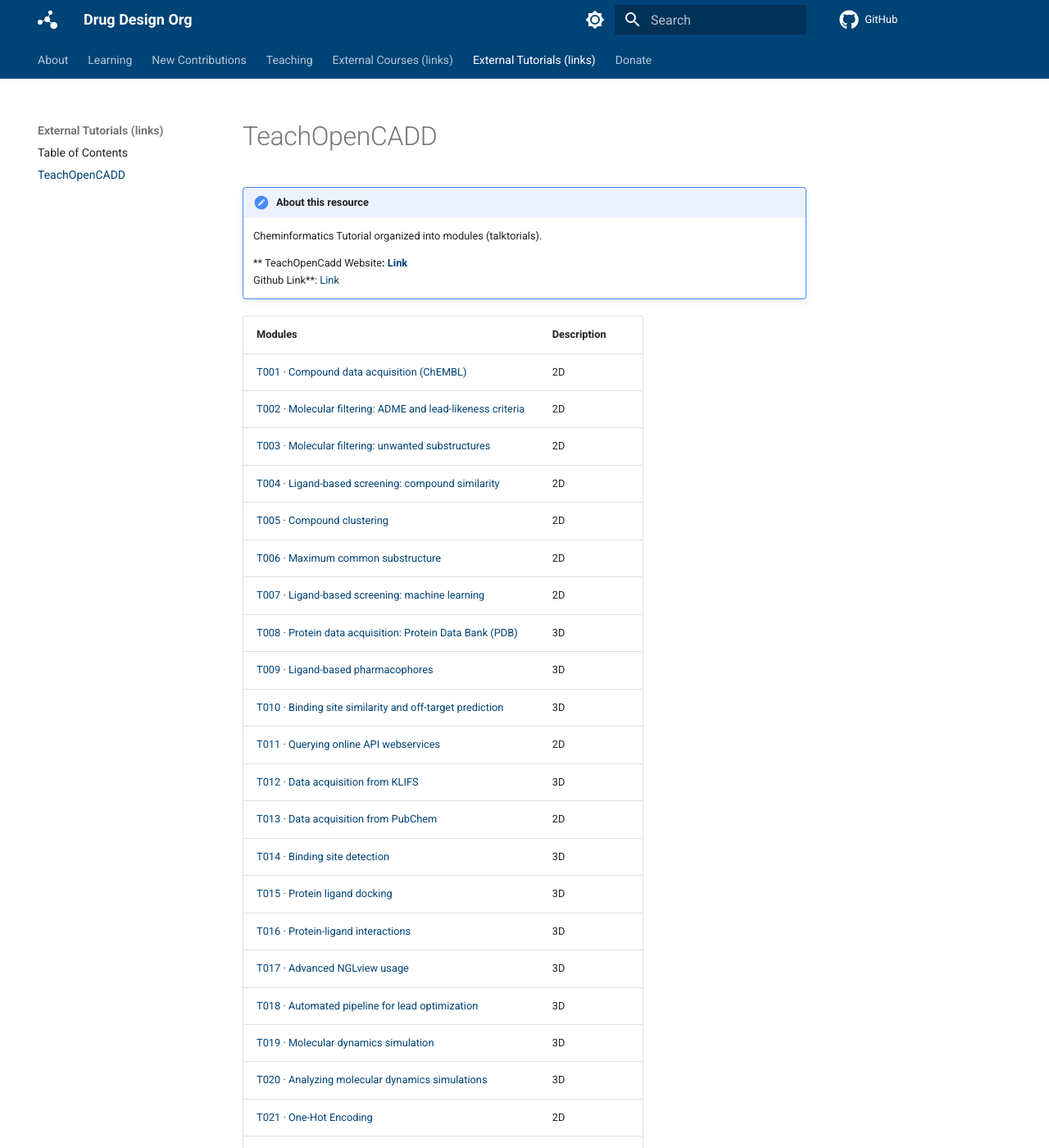
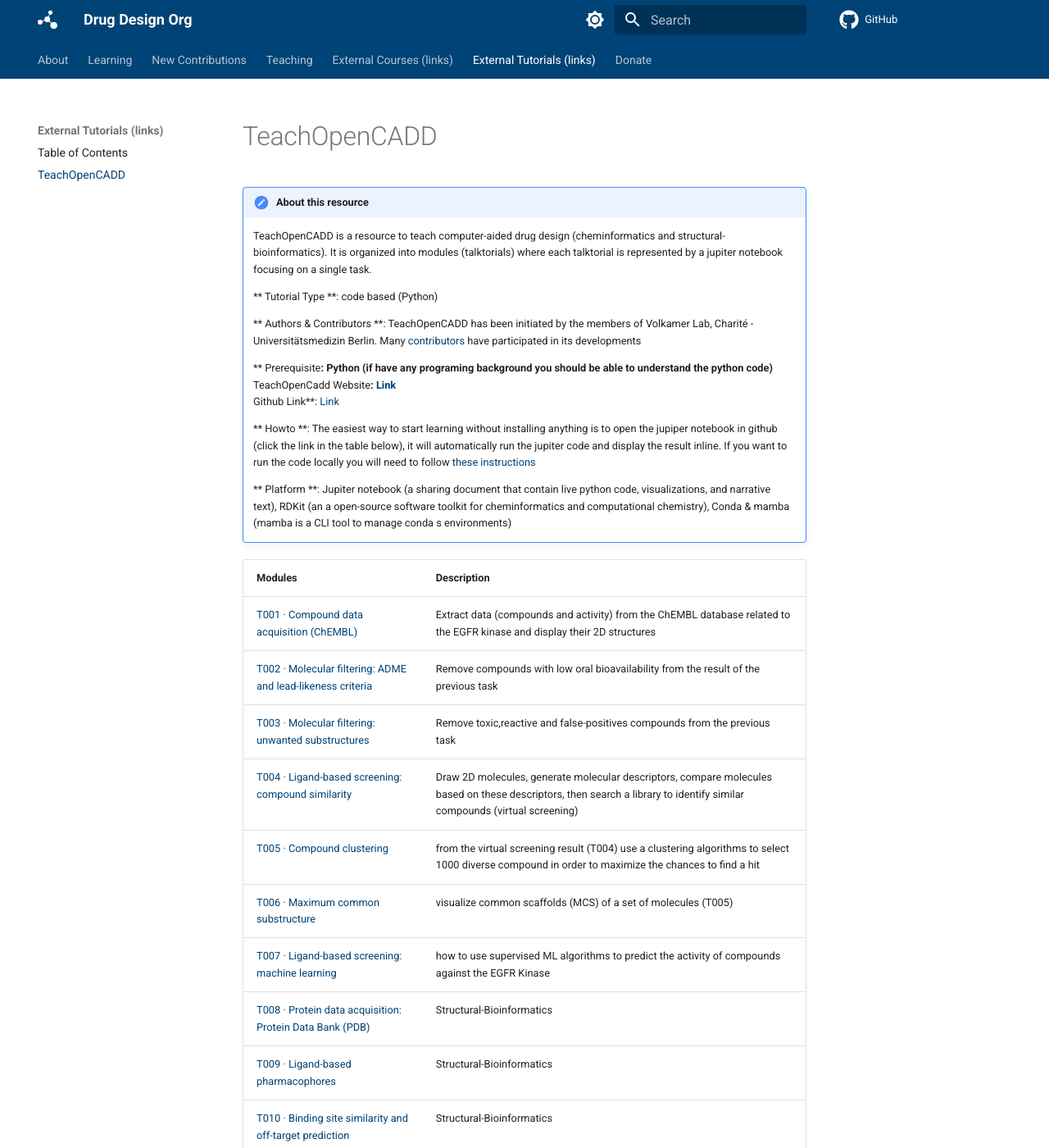
Before and after one commit to drug-design/course, an MkDocs documentation site: the page built from docs/tutorials/teachopencadd.md, in a window 1280 px wide and 1400 px high. Shown: the whole window at 82% size. Built offline with MkDocs 1.6.1 and Material for MkDocs 9.7.7, drawn with Linux system fonts in a browser that asks for light colours; comment, search, counter and statistics services are not loaded; some of the changed text lies outside the part shown.

Commit message:
update the teach open cadd tutorial

```diff
--- a/docs/tutorials/teachopencadd.md
+++ b/docs/tutorials/teachopencadd.md
@@ -2,36 +2,48 @@
 
 !!! Author "About this resource"
 
-    Cheminformatics Tutorial organized into modules (talktorials).
+    TeachOpenCADD is a resource to teach computer-aided drug design (cheminformatics and structural-bioinformatics). It is organized into modules (talktorials) where each talktorial is represented by
+    a jupiter notebook focusing on a single task.
 
+    ** Tutorial Type **: code based (Python)
+
+    ** Authors & Contributors **: TeachOpenCADD has been initiated by the members of Volkamer Lab, Charité - Universitätsmedizin Berlin. Many [contributors](https://github.com/volkamerlab/teachopencadd/graphs/contributors) have  participated in its developments
+
+    ** Prerequisite**: Python (if have any programing background you should be able to understand the python code)
     ** TeachOpenCadd Website**: [Link](https://projects.volkamerlab.org/teachopencadd/external_tutorials_collections.html){target=_blank}
     ** Github Link**: [Link](https://github.com/volkamerlab/teachopencadd){target=_blank}
+
+    ** Howto **: The easiest way to start learning without installing anything is to open the jupiper notebook in github (click the link in the table below), it will automatically run the jupiter code and display the result inline.
+    If you want to run the code locally you will need to follow [these instructions](https://projects.volkamerlab.org/teachopencadd/installing.html#){target=_blank}
+
+    ** Platform **: Jupiter notebook (a sharing document that contain live python code, visualizations, and narrative text), RDKit (an a open-source software toolkit for cheminformatics and computational chemistry), Conda & mamba (mamba is a CLI tool to manage conda s environments)
+
 
 
 | Modules       |  Description                                       |
 | ---------------------------- | ----------------------------------- |
-|  [T001 · Compound data acquisition (ChEMBL)](https://github.com/volkamerlab/teachopencadd/blob/master/teachopencadd/talktorials/T001_query_chembl/talktorial.ipynb){target=_blank} |  2D                               |
-|  [T002 · Molecular filtering: ADME and lead-likeness criteria](https://github.com/volkamerlab/teachopencadd/blob/master/teachopencadd/talktorials/T002_compound_adme/talktorial.ipynb){target=_blank}| 2D |
-|  [T003 · Molecular filtering: unwanted substructures](https://github.com/volkamerlab/teachopencadd/blob/master/teachopencadd/talktorials/T003_compound_unwanted_substructures/talktorial.ipynb){target=_blank}| 2D |
-|  [T004 · Ligand-based screening: compound similarity](https://github.com/volkamerlab/teachopencadd/blob/master/teachopencadd/talktorials/T004_compound_similarity/talktorial.ipynb){target=_blank}| 2D |
-|  [T005 · Compound clustering](https://github.com/volkamerlab/teachopencadd/blob/master/teachopencadd/talktorials/T005_compound_clustering/talktorial.ipynb){target=_blank}| 2D |
-|  [T006 · Maximum common substructure](https://github.com/volkamerlab/teachopencadd/blob/master/teachopencadd/talktorials/T006_compound_maximum_common_substructures/talktorial.ipynb){target=_blank}| 2D |
-|  [T007 · Ligand-based screening: machine learning](https://github.com/volkamerlab/teachopencadd/tree/master/teachopencadd/talktorials/T007_compound_activity_machine_learning){target=_blank}| 2D |
-|  [T008 · Protein data acquisition: Protein Data Bank (PDB)](https://github.com/volkamerlab/teachopencadd/blob/master/teachopencadd/talktorials/T008_query_pdb/talktorial.ipynb){target=_blank}| 3D |
-|  [T009 · Ligand-based pharmacophores](https://github.com/volkamerlab/teachopencadd/blob/master/teachopencadd/talktorials/T009_compound_ensemble_pharmacophores/talktorial.ipynb){target=_blank}| 3D |
-|  [T010 · Binding site similarity and off-target prediction](https://github.com/volkamerlab/teachopencadd/blob/master/teachopencadd/talktorials/T010_binding_site_comparison/talktorial.ipynb){target=_blank}| 3D |
-|  [T011 · Querying online API webservices](https://github.com/volkamerlab/teachopencadd/blob/master/teachopencadd/talktorials/T011_query_online_api_webservices/talktorial.ipynb){target=_blank}| 2D |
-|  [T012 · Data acquisition from KLIFS](https://github.com/volkamerlab/teachopencadd/blob/master/teachopencadd/talktorials/T012_query_klifs/talktorial.ipynb){target=_blank}| 3D |
-|  [T013 · Data acquisition from PubChem](https://github.com/volkamerlab/teachopencadd/blob/master/teachopencadd/talktorials/T013_query_pubchem/talktorial.ipynb){target=_blank}| 2D |
-|  [T014 · Binding site detection](https://github.com/volkamerlab/teachopencadd/tree/master/teachopencadd/talktorials/T014_binding_site_detection){target=_blank}| 3D |
-|  [T015 · Protein ligand docking](https://github.com/volkamerlab/teachopencadd/blob/master/teachopencadd/talktorials/T015_protein_ligand_docking/talktorial.ipynb){target=_blank}| 3D |
-|  [T016 · Protein-ligand interactions](https://github.com/volkamerlab/teachopencadd/blob/master/teachopencadd/talktorials/T016_protein_ligand_interactions/talktorial.ipynb){target=_blank}| 3D |
-|  [T017 · Advanced NGLview usage](https://github.com/volkamerlab/teachopencadd/blob/master/teachopencadd/talktorials/T017_advanced_nglview_usage/talktorial.ipynb){target=_blank}| 3D |
-|  [T018 · Automated pipeline for lead optimization](https://github.com/volkamerlab/teachopencadd/blob/master/teachopencadd/talktorials/T018_automated_cadd_pipeline/talktorial.ipynb){target=_blank}| 3D |
-|  [T019 · Molecular dynamics simulation](https://github.com/volkamerlab/teachopencadd/blob/master/teachopencadd/talktorials/T019_md_simulation/talktorial.ipynb){target=_blank}| 3D |
-|  [T020 · Analyzing molecular dynamics simulations](https://github.com/volkamerlab/teachopencadd/blob/master/teachopencadd/talktorials/T020_md_analysis/talktorial.ipynb){target=_blank}| 3D |
-|  [T021 · One-Hot Encoding](https://github.com/volkamerlab/teachopencadd/blob/master/teachopencadd/talktorials/T021_one_hot_encoding/talktorial.ipynb){target=_blank}| 2D |
-|  [T022 · Ligand-based screening: neural networks](https://github.com/volkamerlab/teachopencadd/blob/master/teachopencadd/talktorials/T022_ligand_based_screening_neural_network/talktorial.ipynb){target=_blank}| 2D |
+|  [T001 · Compound data acquisition (ChEMBL)](https://github.com/volkamerlab/teachopencadd/blob/master/teachopencadd/talktorials/T001_query_chembl/talktorial.ipynb){target=_blank} | Extract data (compounds and activity) from the ChEMBL database related to the EGFR kinase and display their 2D structures  |
+|  [T002 · Molecular filtering: ADME and lead-likeness criteria](https://github.com/volkamerlab/teachopencadd/blob/master/teachopencadd/talktorials/T002_compound_adme/talktorial.ipynb){target=_blank}| Remove compounds with low oral bioavailability from the result of the previous task |
+|  [T003 · Molecular filtering: unwanted substructures](https://github.com/volkamerlab/teachopencadd/blob/master/teachopencadd/talktorials/T003_compound_unwanted_substructures/talktorial.ipynb){target=_blank}| Remove toxic,reactive and false-positives compounds from the previous task |
+|  [T004 · Ligand-based screening: compound similarity](https://github.com/volkamerlab/teachopencadd/blob/master/teachopencadd/talktorials/T004_compound_similarity/talktorial.ipynb){target=_blank}| Draw 2D molecules, generate molecular descriptors, compare molecules based on these descriptors, then search a library to identify similar compounds (virtual screening) |
+|  [T005 · Compound clustering](https://github.com/volkamerlab/teachopencadd/blob/master/teachopencadd/talktorials/T005_compound_clustering/talktorial.ipynb){target=_blank}| from the virtual screening result (T004) use a clustering algorithms to select 1000 diverse compound in order to maximize the chances to find a hit   |
+|  [T006 · Maximum common substructure](https://github.com/volkamerlab/teachopencadd/blob/master/teachopencadd/talktorials/T006_compound_maximum_common_substructures/talktorial.ipynb){target=_blank}| visualize common scaffolds (MCS) of a set of molecules (T005) |
+|  [T007 · Ligand-based screening: machine learning](https://github.com/volkamerlab/teachopencadd/blob/master/teachopencadd/talktorials/T007_compound_activity_machine_learning/talktorial.ipynb){target=_blank}| how to use supervised ML algorithms to predict the activity of compounds against the EGFR Kinase |
+|  [T008 · Protein data acquisition: Protein Data Bank (PDB)](https://github.com/volkamerlab/teachopencadd/blob/master/teachopencadd/talktorials/T008_query_pdb/talktorial.ipynb){target=_blank}| Structural-Bioinformatics |
+|  [T009 · Ligand-based pharmacophores](https://github.com/volkamerlab/teachopencadd/blob/master/teachopencadd/talktorials/T009_compound_ensemble_pharmacophores/talktorial.ipynb){target=_blank}| Structural-Bioinformatics |
+|  [T010 · Binding site similarity and off-target prediction](https://github.com/volkamerlab/teachopencadd/blob/master/teachopencadd/talktorials/T010_binding_site_comparison/talktorial.ipynb){target=_blank}| Structural-Bioinformatics |
+|  [T011 · Querying online API webservices](https://github.com/volkamerlab/teachopencadd/blob/master/teachopencadd/talktorials/T011_query_online_api_webservices/talktorial.ipynb){target=_blank}| Cheminformatics |
+|  [T012 · Data acquisition from KLIFS](https://github.com/volkamerlab/teachopencadd/blob/master/teachopencadd/talktorials/T012_query_klifs/talktorial.ipynb){target=_blank}| Structural-Bioinformatics |
+|  [T013 · Data acquisition from PubChem](https://github.com/volkamerlab/teachopencadd/blob/master/teachopencadd/talktorials/T013_query_pubchem/talktorial.ipynb){target=_blank}| Cheminformatics |
+|  [T014 · Binding site detection](https://github.com/volkamerlab/teachopencadd/tree/master/teachopencadd/talktorials/T014_binding_site_detection){target=_blank}| Structural-Bioinformatics |
+|  [T015 · Protein ligand docking](https://github.com/volkamerlab/teachopencadd/blob/master/teachopencadd/talktorials/T015_protein_ligand_docking/talktorial.ipynb){target=_blank}| Structural-Bioinformatics |
+|  [T016 · Protein-ligand interactions](https://github.com/volkamerlab/teachopencadd/blob/master/teachopencadd/talktorials/T016_protein_ligand_interactions/talktorial.ipynb){target=_blank}| Structural-Bioinformatics |
+|  [T017 · Advanced NGLview usage](https://github.com/volkamerlab/teachopencadd/blob/master/teachopencadd/talktorials/T017_advanced_nglview_usage/talktorial.ipynb){target=_blank}| Structural-Bioinformatics |
+|  [T018 · Automated pipeline for lead optimization](https://github.com/volkamerlab/teachopencadd/blob/master/teachopencadd/talktorials/T018_automated_cadd_pipeline/talktorial.ipynb){target=_blank}| Structural-Bioinformatics |
+|  [T019 · Molecular dynamics simulation](https://github.com/volkamerlab/teachopencadd/blob/master/teachopencadd/talktorials/T019_md_simulation/talktorial.ipynb){target=_blank}| Structural-Bioinformatics |
+|  [T020 · Analyzing molecular dynamics simulations](https://github.com/volkamerlab/teachopencadd/blob/master/teachopencadd/talktorials/T020_md_analysis/talktorial.ipynb){target=_blank}| Structural-Bioinformatics |
+|  [T021 · One-Hot Encoding](https://github.com/volkamerlab/teachopencadd/blob/master/teachopencadd/talktorials/T021_one_hot_encoding/talktorial.ipynb){target=_blank}| Cheminformatics |
+|  [T022 · Ligand-based screening: neural networks](https://github.com/volkamerlab/teachopencadd/blob/master/teachopencadd/talktorials/T022_ligand_based_screening_neural_network/talktorial.ipynb){target=_blank}| Cheminformatics |
 |  [T023 · What is a kinase?](https://github.com/volkamerlab/teachopencadd/blob/master/teachopencadd/talktorials/T023_what_is_a_kinase/talktorial.ipynb){target=_blank}| Kinase Similarity |
 |  [T024 · Kinase similarity: Sequence](https://github.com/volkamerlab/teachopencadd/blob/master/teachopencadd/talktorials/T024_kinase_similarity_sequence/talktorial.ipynb){target=_blank}| Kinase Similarity |
 |  [T025 · Kinase similarity: Kinase pocket (KiSSim fingerprint](https://github.com/volkamerlab/teachopencadd/blob/master/teachopencadd/talktorials/T025_kinase_similarity_kissim/talktorial.ipynb){target=_blank}| Kinase Similarity |
```
